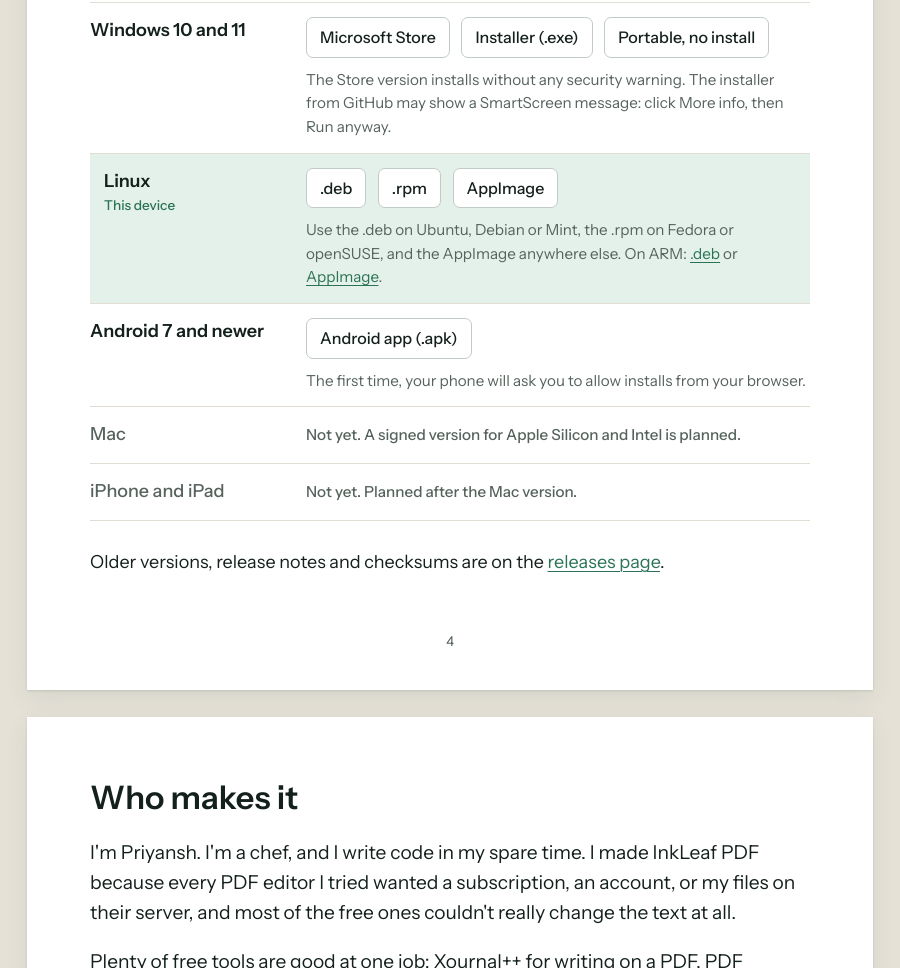
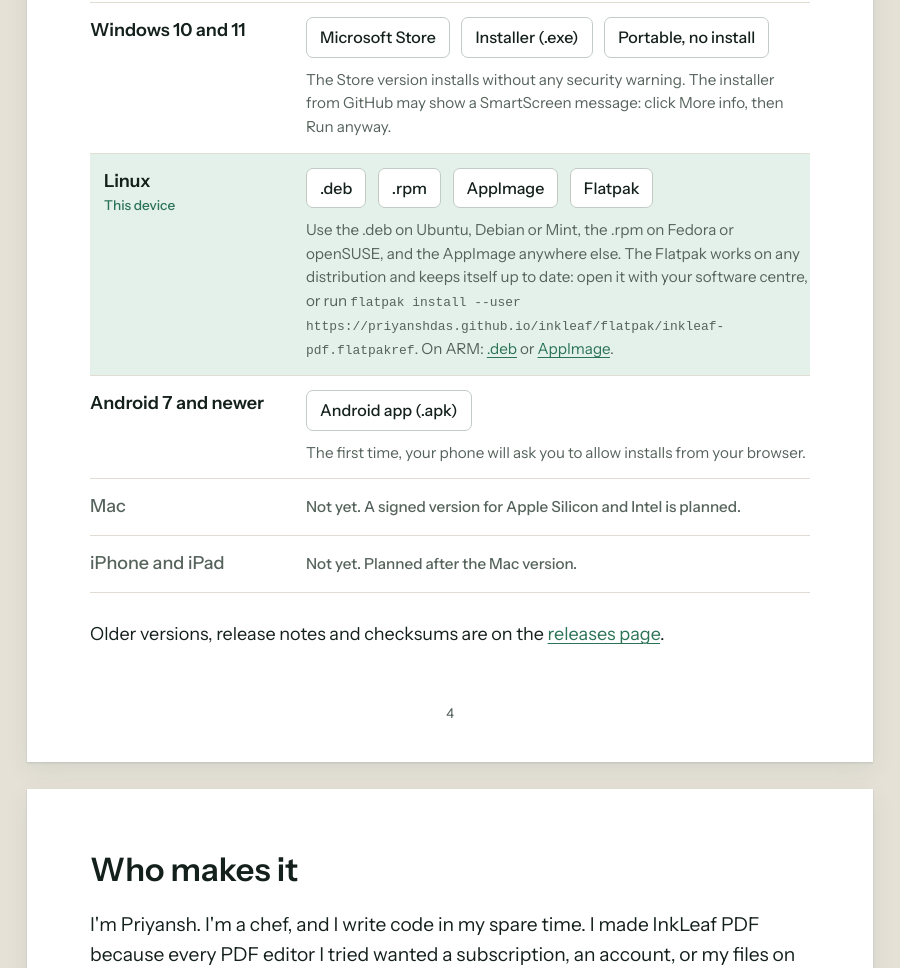
Before and after one commit to priyanshdas/inkleaf, an Electron app: page website/index.html in a window 900 px wide. Shown: the part 4575-5543 px from the top of the page. Drawn offline with Linux system fonts and the light colour scheme.

Commit message:
Website: Flatpak download

```diff
--- a/package.json
+++ b/package.json
@@ -267,7 +267,7 @@
       "artifactName": "${productName}-linux-${arch}.${ext}"
     },
     "releaseInfo": {
-      "releaseNotes": "Download the right file for your computer:\n\n- **Windows:** `Inkleaf-Setup.exe` (or `Inkleaf-Portable.exe`, no install needed)\n- **Mac:** coming soon\n- **Ubuntu, Debian, Mint:** `Inkleaf-linux-amd64.deb`\n- **Fedora, openSUSE:** `Inkleaf-linux-x86_64.rpm`\n- **Any other Linux:** `Inkleaf-linux-x86_64.AppImage` (ARM: the `arm64` files)\n\nWhat's new: https://github.com/priyanshdas/inkleaf#readme\n\n**Code signing policy:** https://priyanshdas.github.io/inkleaf/#code-signing"
+      "releaseNotes": "Download the right file for your computer:\n\n- **Windows:** `Inkleaf-Setup.exe` (or `Inkleaf-Portable.exe`, no install needed)\n- **Mac:** coming soon\n- **Ubuntu, Debian, Mint:** `Inkleaf-linux-amd64.deb`\n- **Fedora, openSUSE:** `Inkleaf-linux-x86_64.rpm`\n- **Any other Linux:** `Inkleaf-linux-x86_64.AppImage` (ARM: the `arm64` files)\n- **Flatpak, any Linux:** `InkLeaf-PDF.flatpak` (updates itself)\n\nWhat's new: https://github.com/priyanshdas/inkleaf#readme\n\n**Code signing policy:** https://priyanshdas.github.io/inkleaf/#code-signing"
     }
   },
   "desktopName": "inkleaf.desktop",
--- a/website/index.html
+++ b/website/index.html
@@ -217,7 +217,8 @@
               <a class="dl" href="https://github.com/priyanshdas/inkleaf-releases/releases/latest/download/Inkleaf-linux-amd64.deb">.deb</a>
               <a class="dl" href="https://github.com/priyanshdas/inkleaf-releases/releases/latest/download/Inkleaf-linux-x86_64.rpm">.rpm</a>
               <a class="dl" href="https://github.com/priyanshdas/inkleaf-releases/releases/latest/download/Inkleaf-linux-x86_64.AppImage">AppImage</a>
-              <p class="note">Use the .deb on Ubuntu, Debian or Mint, the .rpm on Fedora or openSUSE, and the AppImage anywhere else. On ARM: <a href="https://github.com/priyanshdas/inkleaf-releases/releases/latest/download/Inkleaf-linux-arm64.deb">.deb</a> or <a href="https://github.com/priyanshdas/inkleaf-releases/releases/latest/download/Inkleaf-linux-arm64.AppImage">AppImage</a>.</p>
+              <a class="dl" href="https://priyanshdas.github.io/inkleaf/flatpak/inkleaf-pdf.flatpakref">Flatpak</a>
+              <p class="note">Use the .deb on Ubuntu, Debian or Mint, the .rpm on Fedora or openSUSE, and the AppImage anywhere else. The Flatpak works on any distribution and keeps itself up to date: open it with your software centre, or run <code>flatpak install --user https://priyanshdas.github.io/inkleaf/flatpak/inkleaf-pdf.flatpakref</code>. On ARM: <a href="https://github.com/priyanshdas/inkleaf-releases/releases/latest/download/Inkleaf-linux-arm64.deb">.deb</a> or <a href="https://github.com/priyanshdas/inkleaf-releases/releases/latest/download/Inkleaf-linux-arm64.AppImage">AppImage</a>.</p>
             </td>
           </tr>
           <tr data-os="android">
--- a/website/style.css
+++ b/website/style.css
@@ -410,6 +410,8 @@
 .dl:hover { border-color: var(--accent); color: var(--accent); }
 
 .note { margin: 2px 0 0; font-size: 0.95rem; color: var(--muted); max-width: 34em; }
+/* a command people copy: wraps anywhere so it never pushes the page sideways on a phone */
+.note code { font-size: 0.85em; overflow-wrap: anywhere; }
 
 .later th, .later .note { color: var(--muted); font-weight: 500; }
 
```
